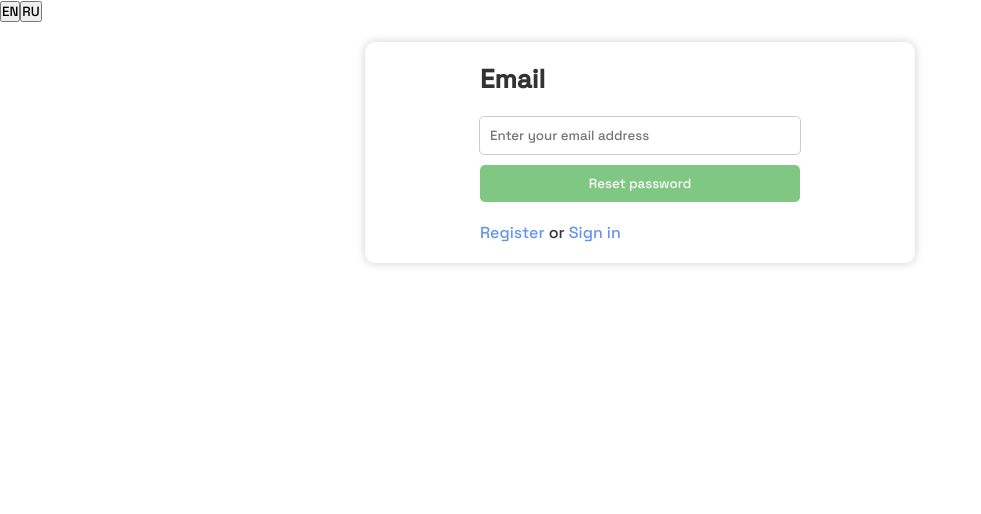
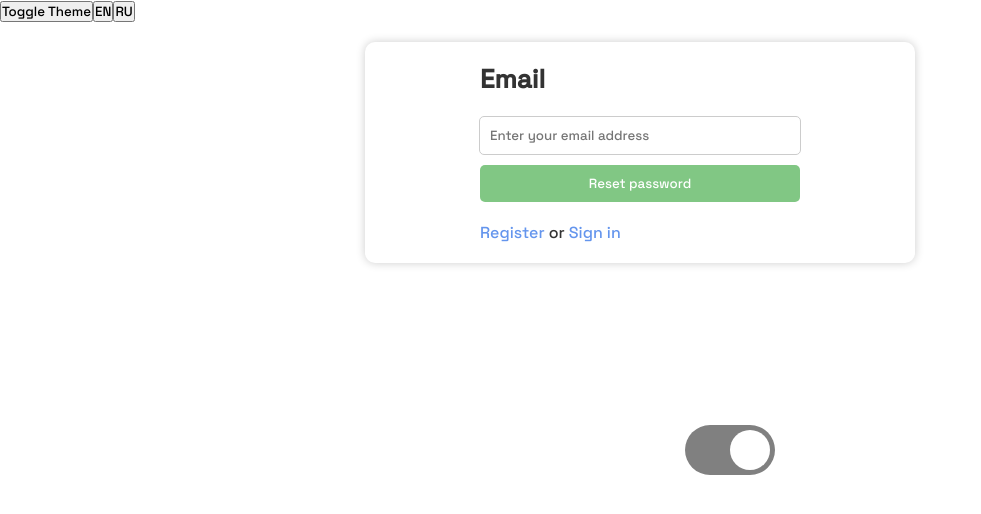
Before and after one commit to semoleg1986/graphiql-app, a React (Vite) app: page /reset-password in a window 1280 px wide. Shown: the top 514 px of the page, without its empty margins (0-981 px from the left). Built offline with nearby package versions, Linux system fonts and the light colour scheme.

Commit message:
feat: add DarkTheme

```diff
--- a/src/App.tsx
+++ b/src/App.tsx
@@ -12,6 +12,7 @@ import { I18nextProvider } from 'react-i18next';
 import browserLanguageDetector from 'i18next-browser-languagedetector';
 import translationEn from '../src/locales/en.json';
 import translationRu from '../src/locales/ru.json';
+import ToggleDark from './components/ToggleDark';
 
 i18next.use(browserLanguageDetector).init({
   resources: {
@@ -30,8 +31,11 @@ i18next.use(browserLanguageDetector).init({
 });
 
 const App = () => {
+  const [darkTheme, setDarkTheme] = useState(false);
   const [currentLanguage, setCurrentLanguage] = useState(i18next.language);
-
+  const toggleTheme = () => {
+    setDarkTheme((prevTheme) => !prevTheme);
+  };
   useEffect(() => {
     setCurrentLanguage(i18next.language);
   }, []);
@@ -43,13 +47,15 @@ const App = () => {
 
   return (
     <I18nextProvider i18n={i18next}>
-      <div>
+      <div className={darkTheme ? 'dark-theme' : 'light-theme'}>
+        <button onClick={toggleTheme}>Toggle Theme</button>
         <button onClick={() => handleLanguageChange('en')} disabled={currentLanguage === 'en'}>
           EN
         </button>
         <button onClick={() => handleLanguageChange('ru')} disabled={currentLanguage === 'ru'}>
           RU
         </button>
+        <ToggleDark />
         <Routes>
           <Route path="/login" element={<LoginPage />} />
           <Route path="/register" element={<RegisterPage />} />
--- /dev/null
+++ b/src/components/ToggleDark.css
@@ -0,0 +1,26 @@
+.toggle {
+    position: absolute;
+    top: 50%;
+    left: 50%;
+    transform: translate(50%, 50%);
+}
+
+.toggle-btn {
+    width: 80px;
+    height: 40px;
+    background-color: gray;
+    border-radius: 30px;
+    padding: 5px;
+}
+.toggle-btn>.inner-circle{
+    width: 40px;
+    height: 40px;
+    background: #fff;
+    border-radius: 50%;
+}
+.toggle-btn.active {
+    background: #00acee;
+}
+.toggle-btn>.inner-circle{
+    margin-left: 40px;
+}
--- /dev/null
+++ b/src/components/ToggleDark.tsx
@@ -0,0 +1,13 @@
+import './ToggleDark.css';
+
+const ToggleDark = () => {
+  return (
+    <div className="toggle">
+      <div className="toggle-btn">
+        <div className="inner-circle"></div>
+      </div>
+    </div>
+  );
+};
+
+export default ToggleDark;
--- a/src/index.css
+++ b/src/index.css
@@ -1,3 +1,13 @@
+.light-theme {
+    background-color: white;
+    color: #333333;
+}
+
+.dark-theme {
+    background-color: #333333;
+    color: white;
+}
+
 * {
     margin: 0;
     padding: 0;
```
Also changed, not shown: src/components/Toggle/Toggle.tsx (added).
